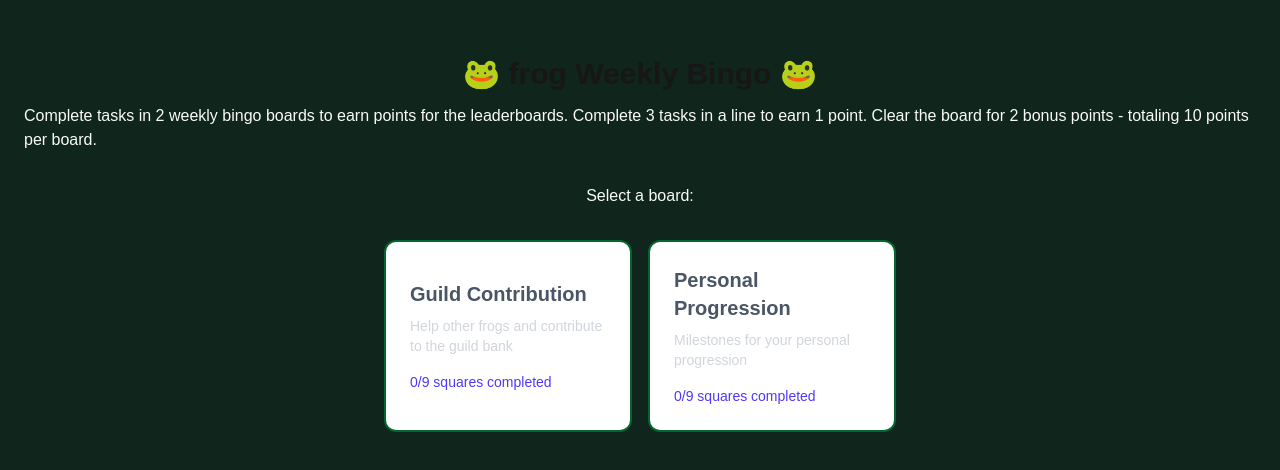
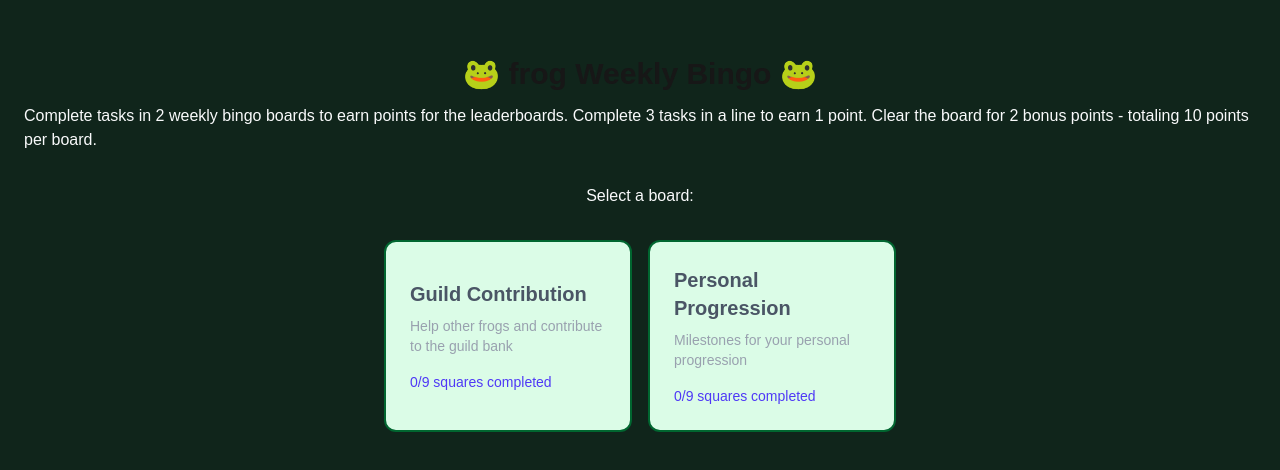
Before and after one commit to xTin0x/frogever-bingo, a Next.js app: page / in a window 1280 px wide. Shown: the part 156-626 px from the top of the page. Built offline with nearby package versions, Linux system fonts and the light colour scheme.

Commit message:
moreeee colors

```diff
--- a/components/BingoBoard.tsx
+++ b/components/BingoBoard.tsx
@@ -214,20 +214,27 @@ export default function BingoBoard() {
               <button
                 key={id}
                 onClick={() => setSelectedBoard(id)}
-                className="p-6 bg-white border-2 border-green-800 rounded-xl text-left hover:border-indigo-500 transition-all"
+                className={`p-6 border-2 rounded-xl text-left transition-all ${
+                  completed === 9
+                    ? "bg-indigo-500 border-indigo-500 hover:border-green-800"
+                    : "bg-green-100 border-green-800 hover:border-indigo-500"
+                }`}
               >
                 <h2 className="text-xl text-gray-600 font-bold mb-2">
                   {boards[id].title}
                 </h2>
 
-                <p className="text-sm text-gray-300 mb-4">
+                <p className="text-sm text-gray-400 mb-4">
                   {boards[id].description}
                 </p>
 
-                <p className="text-sm font-medium text-indigo-600">
+                <p className={`text-sm font-medium ${
+                  completed === 9 ? "text-green-100" : "text-indigo-600"
+                }`}>
                   {completed}/9 squares completed
                 </p>
               </button>
+
             );
           })}
 
```
